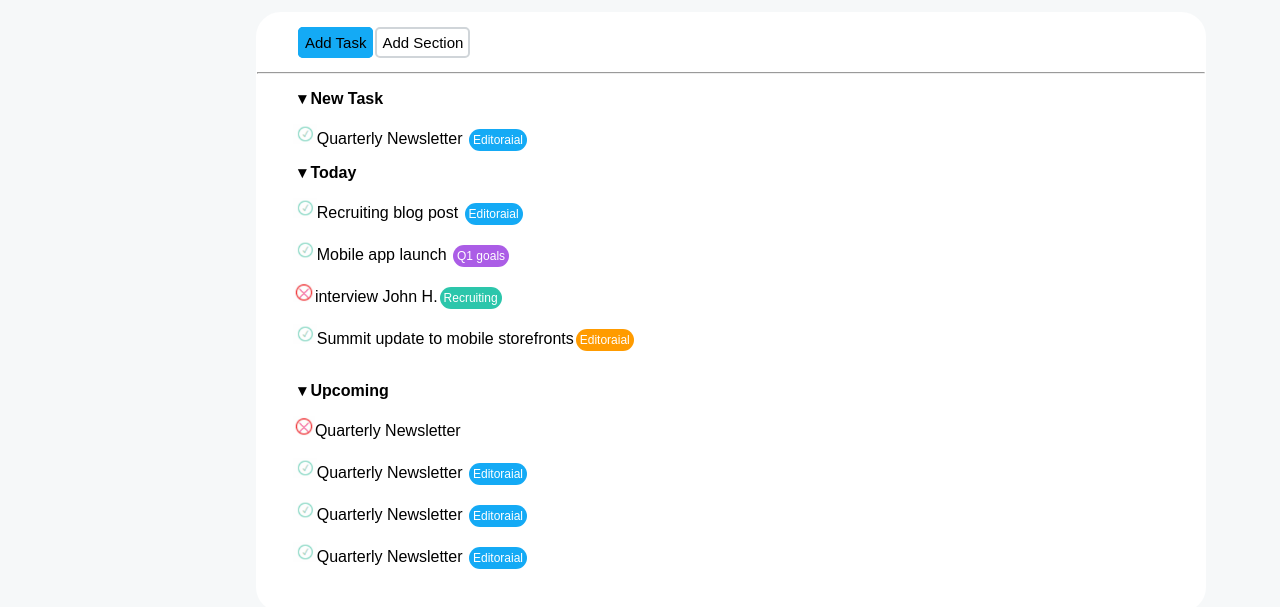
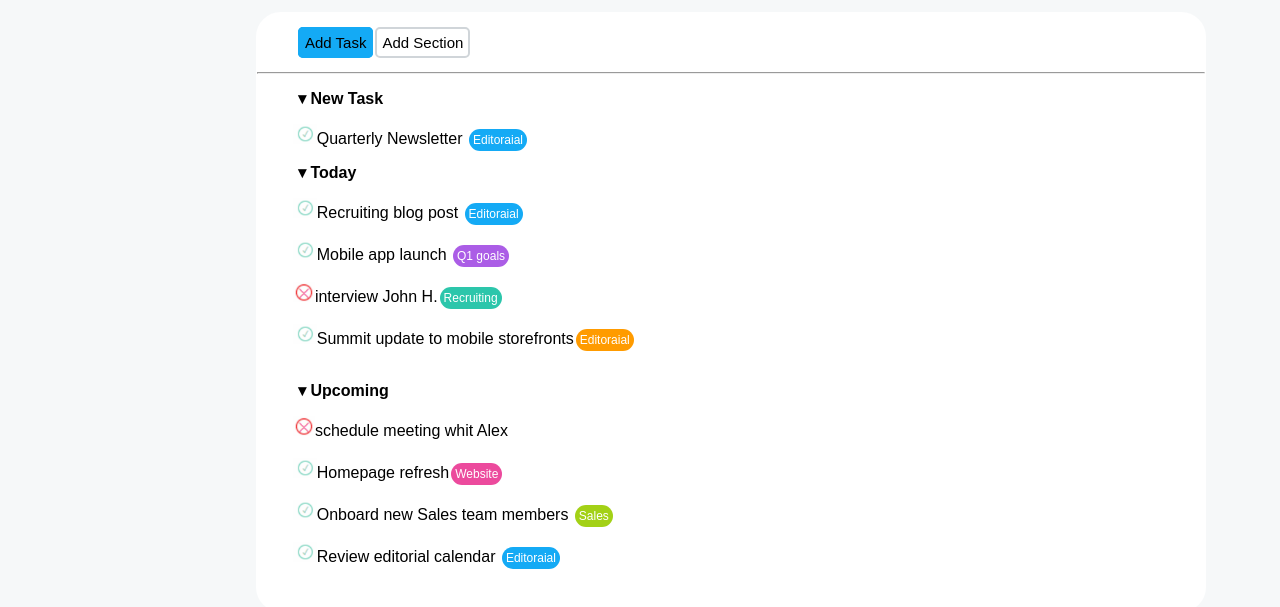
Before and after one commit to Giacom0Mancuso/html-css-toboolist, a plain HTML site: page index.html in a window 1280 px wide. Shown: the part 75-682 px from the top of the page. Drawn offline with Linux system fonts and the light colour scheme.

Commit message:
finished project

```diff
--- a/css/style.css
+++ b/css/style.css
@@ -47,7 +47,6 @@ main{
     border-radius: 5px;
     border: 2px solid #D0D5D9;
     padding: 1.5px;
-
 }
 
 .fs-15{
--- a/index.html
+++ b/index.html
@@ -40,10 +40,10 @@
         <section>
             <div>
                 <p class="line-heigth-50 bold m-20 m-0" >&blacktriangledown; Upcoming</p>
-                <img class="checks  ml-15" src="img/x.png" alt="check "><p class="display">Quarterly Newsletter</p><br><br>
-                <img class="checks  ml-15" src="img/check.png" alt="check "><p class="display">Quarterly Newsletter <span class="smooth_rettangle blue_back">Editoraial</span></p><br><br>
-                <img class="checks  ml-15" src="img/check.png" alt="check "><p class="display">Quarterly Newsletter <span class="smooth_rettangle blue_back">Editoraial</span></p><br><br>
-                <img class="checks  ml-15" src="img/check.png" alt="check "><p class="display">Quarterly Newsletter <span class="smooth_rettangle blue_back">Editoraial</span></p><br><br>
+                <img class="checks  ml-15" src="img/x.png" alt="check "><p class="display">schedule meeting whit Alex</p><br><br>
+                <img class="checks  ml-15" src="img/check.png" alt="check "><p class="display">Homepage refresh<span class="smooth_rettangle pink_back">Website</span></p><br><br>
+                <img class="checks  ml-15" src="img/check.png" alt="check "><p class="display">Onboard new Sales team members <span class="smooth_rettangle lime_back">Sales</span></p><br><br>
+                <img class="checks  ml-15" src="img/check.png" alt="check "><p class="display">Review editorial calendar <span class="smooth_rettangle blue_back">Editoraial</span></p><br><br>
             </div>
         </section>
         </div>
```
